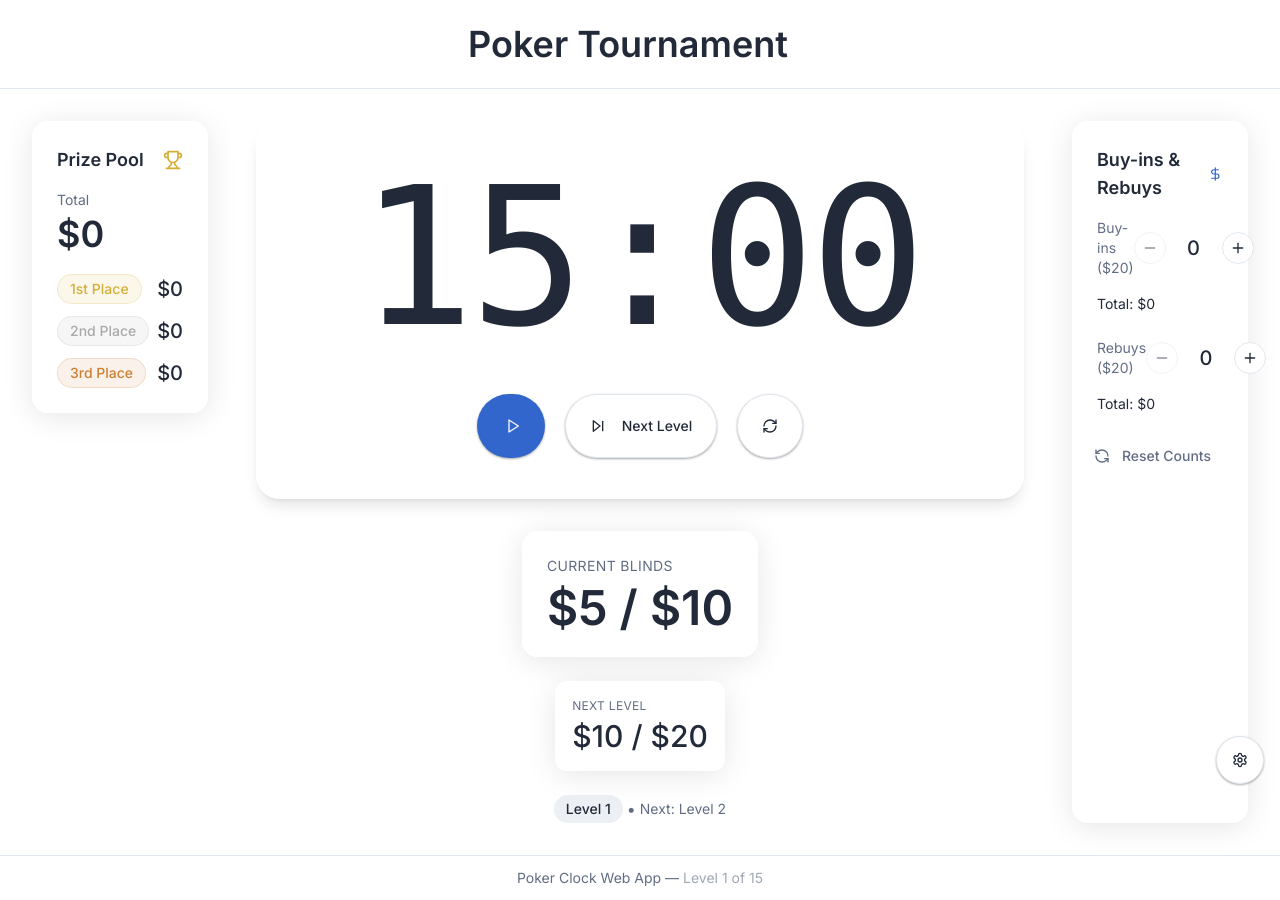
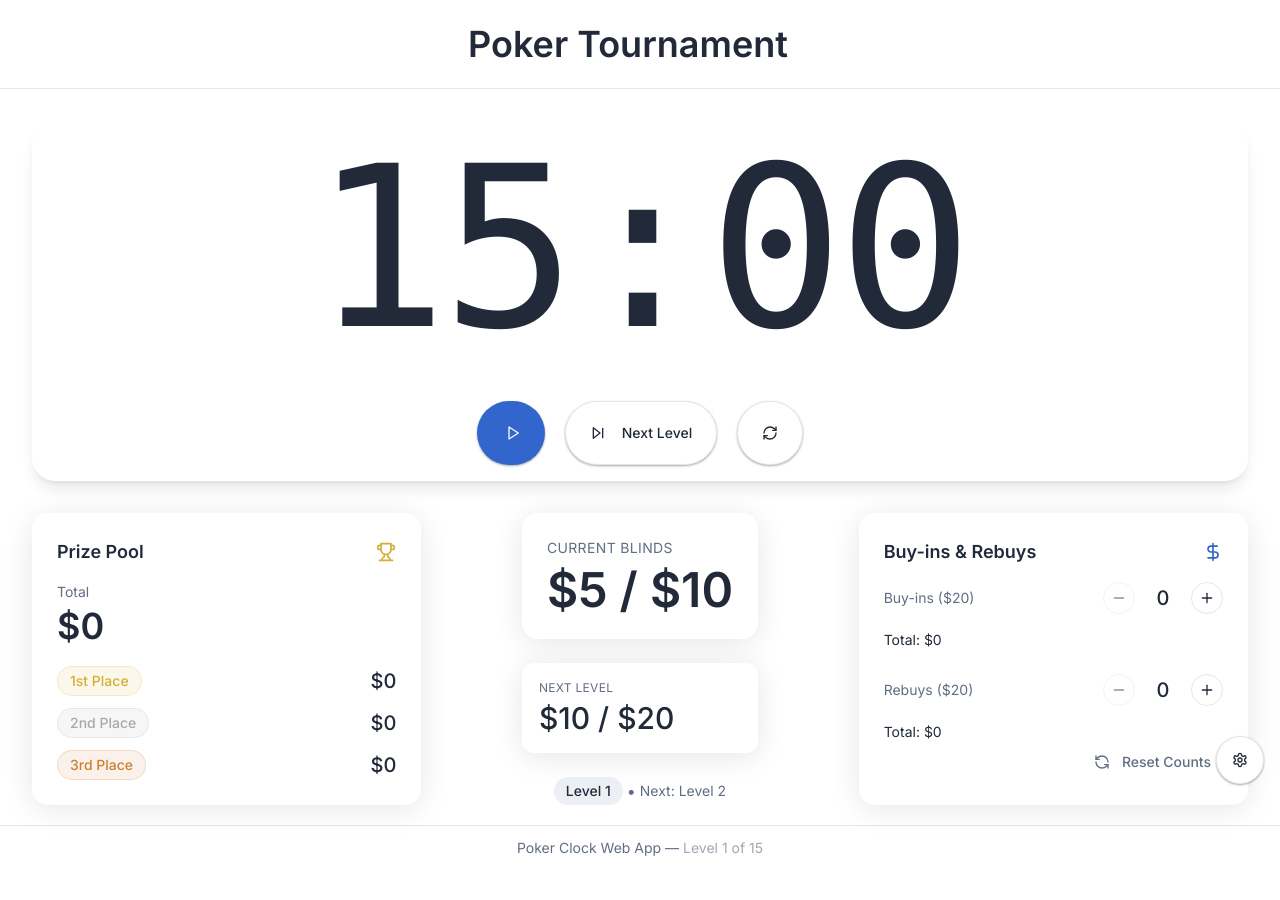
Before and after one commit to cjbackman/poker-timer-playhouse, a React (Vite) app: page / in a window 1280 px wide. After the commit the page ends 870 px from the top, so only its background shows below. Built offline with nearby package versions, Linux system fonts and the light colour scheme.

Commit message:
Restructure main page layout
Restructure the main page to include a title, timer on the top half, and prize pool, blinds, and buy-ins/rebuys on the bottom half.

```diff
--- a/src/components/BlindDisplay.tsx
+++ b/src/components/BlindDisplay.tsx
@@ -24,10 +24,10 @@ const BlindDisplay = () => {
   }, [isBlindChangeAlert]);
 
   return (
-    <div className="flex flex-col space-y-6 items-center">
+    <div className="flex flex-col space-y-6 items-center h-full justify-center">
       {/* Current Blinds */}
       <div
-        className={`glass p-6 rounded-2xl transition-all duration-300 transform
+        className={`glass p-6 rounded-2xl transition-all duration-300 transform w-full
           ${isBlindChangeAlert ? 'animate-pulse-alert scale-105 bg-poker-red/10 border-poker-red/30' : ''}
         `}
       >
@@ -44,7 +44,7 @@ const BlindDisplay = () => {
 
       {/* Next Blinds */}
       {nextLevel && (
-        <div className="glass p-4 rounded-xl transition-all duration-300">
+        <div className="glass p-4 rounded-xl transition-all duration-300 w-full">
           <div className="text-xs uppercase tracking-wide text-muted-foreground mb-1">Next Level</div>
           <div className="text-2xl md:text-3xl font-medium">
             {currency}{nextLevel.smallBlind} / {currency}{nextLevel.bigBlind}
--- a/src/components/BuyInsPanel.tsx
+++ b/src/components/BuyInsPanel.tsx
@@ -112,7 +112,7 @@ const BuyInsPanel = () => {
       </div>
 
       {/* Quick Actions */}
-      <div className="mt-6 flex items-center justify-end">
+      <div className="mt-auto flex items-center justify-end">
         <Button
           variant="ghost"
           size="sm"
--- a/src/components/PrizePool.tsx
+++ b/src/components/PrizePool.tsx
@@ -14,7 +14,7 @@ const PrizePool = () => {
   };
 
   return (
-    <div className="glass p-6 rounded-2xl flex flex-col">
+    <div className="glass p-6 rounded-2xl h-full flex flex-col">
       <div className="flex items-center justify-between mb-4">
         <h2 className="text-lg font-semibold">Prize Pool</h2>
         <Trophy className="h-5 w-5 text-poker-gold" />
--- a/src/components/Timer.tsx
+++ b/src/components/Timer.tsx
@@ -30,10 +30,10 @@ const Timer = () => {
   const isNearEnd = timer.timeRemaining < currentLevel.duration * 0.1 && timer.timeRemaining > 0;
 
   return (
-    <div className="flex flex-col items-center justify-center gap-10">
-      {/* Timer Display - Much Larger */}
+    <div className="flex flex-col items-center justify-center gap-10 h-full">
+      {/* Timer Display - Even Larger for the new layout */}
       <div
-        className={`text-8xl md:text-[10rem] xl:text-[12rem] font-mono tracking-tight transition-all duration-300 ease-in-out
+        className={`text-8xl md:text-[12rem] xl:text-[14rem] font-mono tracking-tight transition-all duration-300 ease-in-out
           ${animate ? 'scale-105 text-primary' : 'scale-100'}
           ${isNearEnd ? 'text-poker-red' : 'text-foreground'}`}
       >
--- a/src/pages/Index.tsx
+++ b/src/pages/Index.tsx
@@ -35,24 +35,27 @@ const PokerClock = () => {
   return (
     <TournamentProvider>
       <Layout>
-        <div className="grid grid-cols-1 md:grid-cols-12 gap-6 md:gap-8">
-          {/* Timer and Blind Display - Center (made much larger) */}
-          <div className="md:col-span-8 order-1 md:order-2 flex flex-col items-center justify-center gap-8">
-            <div className="glass rounded-3xl p-6 md:p-10 w-full max-w-3xl mx-auto shadow-lg">
-              <Timer />
-            </div>
+        {/* Timer - Top Half */}
+        <div className="mb-8 h-[45vh]">
+          <div className="glass rounded-3xl p-6 md:p-10 w-full h-full flex items-center justify-center shadow-lg">
+            <Timer />
+          </div>
+        </div>
 
-            <div className="w-full max-w-2xl mx-auto">
-              <BlindDisplay />
-            </div>
-          </div>
-
-          {/* Side panels - made wider but height limited to content */}
-          <div className="md:col-span-2 order-3 md:order-1 h-auto">
+        {/* Bottom Half - Three Columns */}
+        <div className="grid grid-cols-1 md:grid-cols-3 gap-6 h-[35vh]">
+          {/* Prize Pool - Left */}
+          <div className="h-full">
             <PrizePool />
           </div>
 
-          <div className="md:col-span-2 order-2 md:order-3 h-auto">
+          {/* Blinds - Middle */}
+          <div className="h-full flex items-center justify-center">
+            <BlindDisplay />
+          </div>
+
+          {/* Buy-ins and Rebuys - Right */}
+          <div className="h-full">
             <BuyInsPanel />
           </div>
         </div>
```
